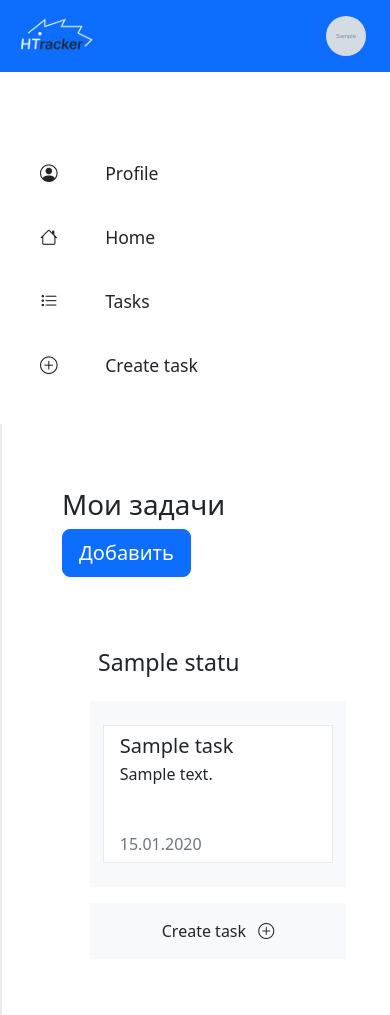
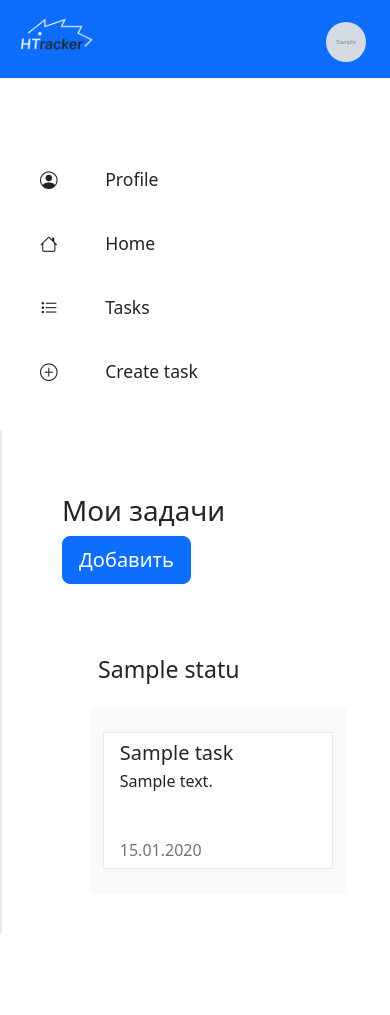
Before and after one commit to MustafinMP/TaskTrackerFlask, a Flask app: page /tasks/ in a window 390 px wide. After the commit the page ends 933 px from the top, so only its background shows below. Run offline with Flask 3, Linux system fonts and the light colour scheme; a user stored in the database is signed in; tables that the repository leaves empty hold one stand-in row (values such as "Sample post"); grey boxes marked "Sample" are stand-in pictures; some libraries are stand-ins or nearby versions.

Commit message:
Fix header style

```diff
--- a/static/css/color_themes.css
+++ b/static/css/color_themes.css
@@ -48,6 +48,12 @@
   color: var(--custom-dark) !important;
 }
 
+
+.white-theme-filled {
+  background: var(--custom-white);
+  color: var(--custom-dark) !important;
+}
+
 .header-block {
   background: var(--custom-blue);
 }
@@ -81,53 +87,10 @@
   color: var(--custom-dark);
 }
 
-/* themes */
-/* light */
-.theme-light {
-  background: white;
-}
 
-.theme-light .aside-navbar a {
-  text-decoration: none;
-  color: var(--custom-dark) !important;
-}
-
-.theme-light .aside-navbar a:hover {
-  background: var(--custom-light);
-}
-
-.theme-light .custom-card {
+.card-light {
   background: white;
   border: 1px solid var(--custom-light);
   text-decoration: none;
   color: var(--custom-dark) !important;
 }
-
-.theme-light .card-container {
-  background: var(--custom-white);
-}
-
-/* dark */
-.theme-dark {
-  background: black;
-}
-
-.theme-dark .aside-navbar a {
-  text-decoration: none;
-  color: var(--custom-light) !important;
-}
-
-.theme-dark .aside-navbar a:hover {
-  background: var(--custom-dark);
-}
-
-.theme-dark .custom-card {
-  background: black;
-  border: 1px solid var(--custom-dark);
-  text-decoration: none;
-  color: var(--custom-light) !important;
-}
-
-.theme-dark .card-container {
-  background: var(--custom-dark);
-}
--- a/static/css/header.css
+++ b/static/css/header.css
@@ -25,7 +25,7 @@
   }
 
   .header-auth {
-    grid-column: 12/13;
+    grid-column: 6/13;
   }
 
   .header-auth img {
@@ -50,7 +50,7 @@
 
   .header-nav {
     grid-template-columns: 1.5fr 1fr 1fr 1.5fr;
-    grid-column: 2/16;
+    grid-column: 2/12;
   }
 
   .h-home {
@@ -62,7 +62,7 @@
   }
 
   .header-auth {
-    grid-column: 16/17;
+    grid-column: 12/17;
   }
 
   .header-auth img {
@@ -99,7 +99,7 @@
   }
 
   .header-auth {
-    grid-column: 16/17;
+    grid-column: 14/17;
   }
 
   .header-auth img {
@@ -125,6 +125,11 @@
   height: 3rem;
 }
 
+.header-auth {
+  text-align: right;
+  padding-top: 0.4rem;
+}
+
 .header-auth img {
     border-radius: 50%;
     background-size: cover;
--- a/static/js/theme_swapper.js
+++ /dev/null
@@ -1,7 +0,0 @@
-let button = document.querySelector('.theme-button');
-let page = document.querySelector('.page');
-button.onclick = function() {
-  page.classList.toggle('theme-light');
-  page.classList.toggle('theme-dark');
-  console.log("Click");
-};
--- a/templates/auth/profile.html
+++ b/templates/auth/profile.html
@@ -1,7 +1,8 @@
 {% extends "basic_template.html" %}
 
+{% block navbar %}{% include 'navbar.html' %}{% endblock %}
+
 {% block content %}
-{% include 'navbar.html' %}
 <div class="w-75 mx-auto my-5 bg-light">
     <div class="text-center mb-5">
         <img src="{% if current_user.image %}
--- a/templates/basic_template.html
+++ b/templates/basic_template.html
@@ -19,7 +19,6 @@
 </head>
 <body class="row w-100 m-0 page theme-light">
 {% include 'header.html' %}
-<!--<button class="theme-button">Button</button>-->
 {% block navbar %}{% endblock %}
 <main class="{% if current_user.is_authenticated %}col-10{% endif %} m-0 p-0" style="border-left: 2px solid #e8e9ea;">
     {% block content %}{% endblock %}
--- a/templates/tasks/tasks_by_statuses.html
+++ b/templates/tasks/tasks_by_statuses.html
@@ -14,23 +14,24 @@
     {% for status in statuses %}
     <div class="col m-3 p-0" style="min-width: 16rem; max-width: 24rem;">
         <h3 class="px-2 py-3 {{ status.color_tag }}-theme-filled">{{ status.name }}</h3>
-        <div class="py-2 card-container">
+        <div class="py-2 white-theme-filled">
             {% for task in tasks_by_statuses[status.id] %}
             <a href="/tasks/{{ task.id }}"
-               class="custom-card my-3 mx-auto p-0 text-decoration-none text-dark text-start">
+               class="custom-card card-light my-3 mx-auto p-0 text-decoration-none text-dark text-start">
                 <div class="card-title h5 ms-3 mt-2">{{ task.name }}</div>
                 <p class="mx-3 mt-1 h-50 max-three-lines" style="font-size: 1rem;">{{ task.description }}</p>
                 <div class="h6 ms-3 mt-1 text-secondary">{{ task.created_date.strftime('%d.%m.%Y') }}</div>
             </a>
             {% endfor %}
         </div>
+        {% if status.id == 0 %}
         <a href="{{ url_for('tasks.create_task') }}?status={{ status.id }}"
            class="bg-light my-3 px-auto py-3 text-decoration-none text-center text-dark"
            style="display: block">
             <div class="me-2 d-inline">Create task</div>
             <i class="bi bi-plus-circle"></i>
-
         </a>
+        {% endif %}
     </div>
     {% endfor %}
 </div>
```
